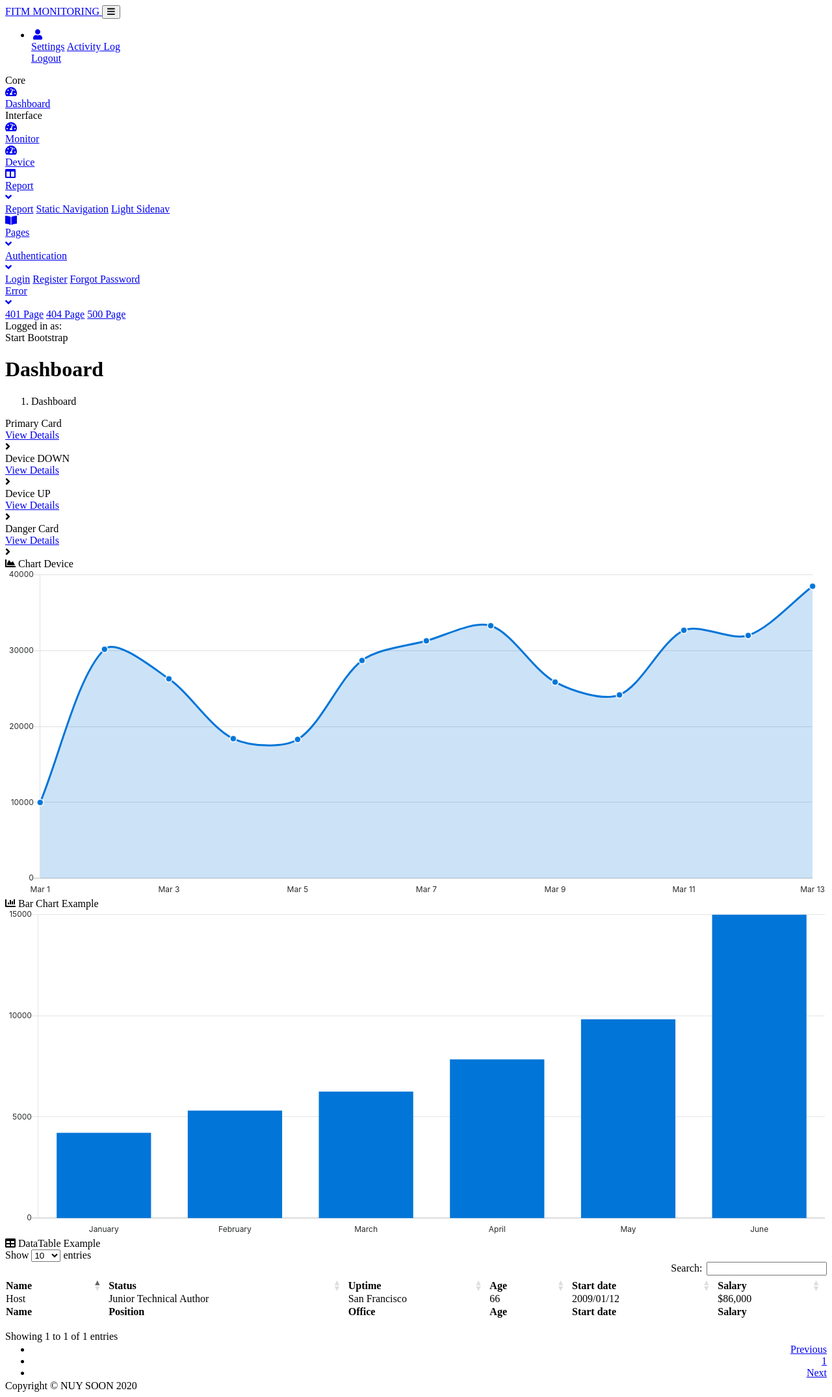
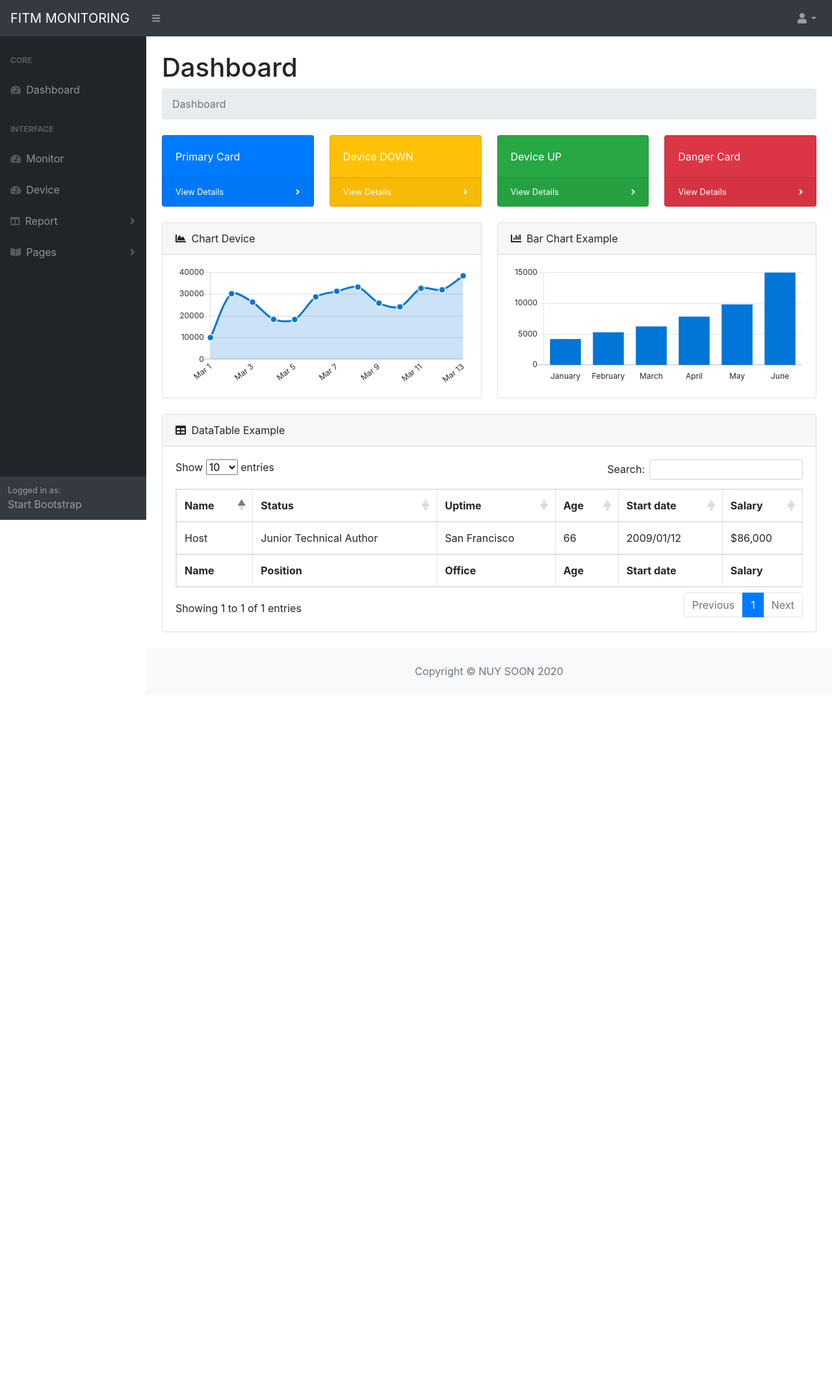
Before and after one commit to sandmini/testpro, a Django app: page /home/ in a window 1280 px wide. Shown: the whole page at 65% size. After the commit the page ends 1043 px from the top, so only its background shows below. Run offline with Django 3.2, Linux system fonts and the light colour scheme; some libraries are stand-ins or nearby versions.

Commit message:
แนททระ

```diff
--- a/templates/main.html
+++ b/templates/main.html
@@ -6,7 +6,7 @@
     <meta http-equiv="X-UA-Compatible" content="IE=edge" />
     <meta name="viewport" content="width=device-width, initial-scale=1.0, shrink-to-fit=no">
     <title>FITM MONITORING</title>
-    <link rel="stylesheet" type="text/css" href="{% static 'static/style.css' %}">
+    <link rel="stylesheet" type="text/css" href="{% static 'styles.css' %}">
     <link href="https://cdn.datatables.net/1.10.20/css/dataTables.bootstrap4.min.css" rel="stylesheet" crossorigin="anonymous" />
     <script src="https://cdnjs.cloudflare.com/ajax/libs/font-awesome/5.13.0/js/all.min.js" crossorigin="anonymous"></script>
 </head>
```
